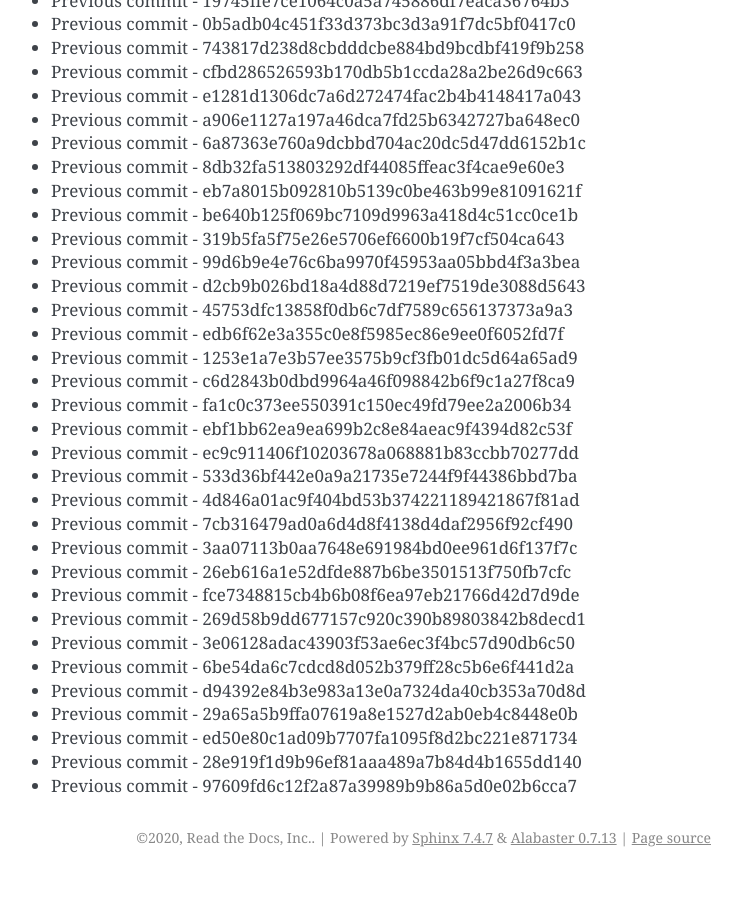
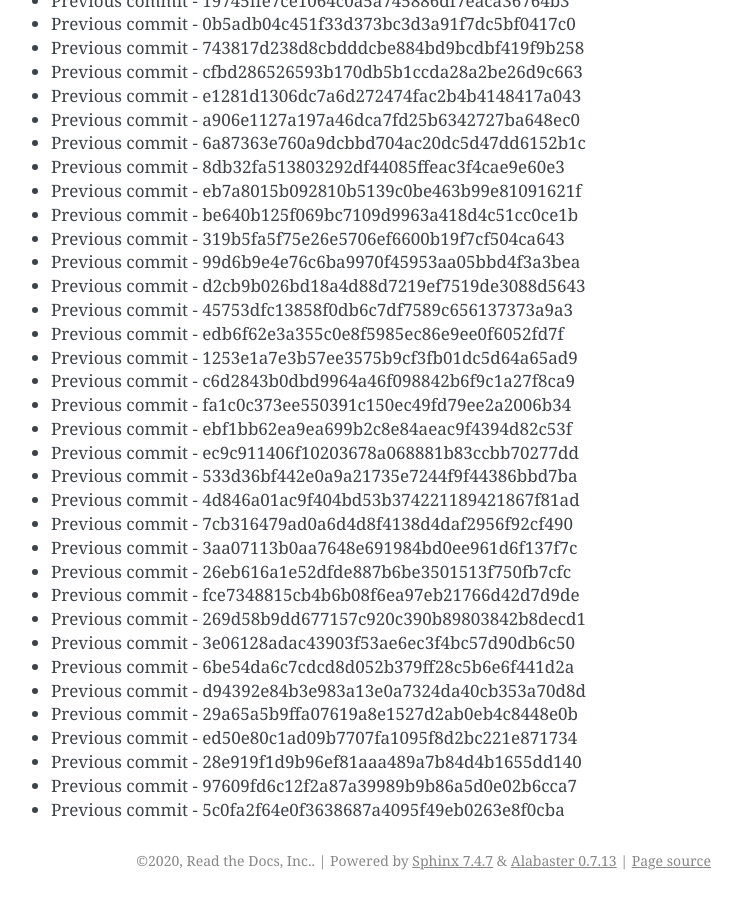
Before and after one commit to readthedocs/rtd-git-stresstest, a Sphinx documentation site: the page built from docs/updates.rst, in a window 1280 px wide and 900 px high, scrolled down 79732 px. Shown: the whole window, without its empty margins (399-1141 px from the left). Built offline with Sphinx 7.4.7, drawn with Linux system fonts in a browser that asks for light colours; before the commit the page ends 80609 px from its top, so only the background shows below that.

Commit message:
Generating commit from previous: 5c0fa2f64e0f3638687a4095f49eb0263e8f0cba

```diff
--- a/docs/updates.rst
+++ b/docs/updates.rst
@@ -3382,3 +3382,4 @@ It can be tested for any performance characteristics.
 * Previous commit - ed50e80c1ad09b7707fa1095f8d2bc221e871734
 * Previous commit - 28e919f1d9b96ef81aaa489a7b84d4b1655dd140
 * Previous commit - 97609fd6c12f2a87a39989b9b86a5d0e02b6cca7
+* Previous commit - 5c0fa2f64e0f3638687a4095f49eb0263e8f0cba
```
